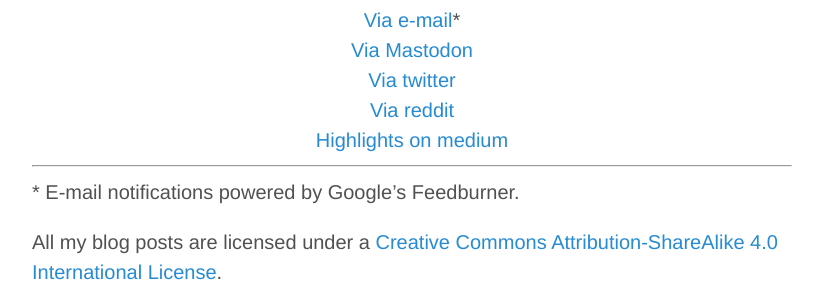
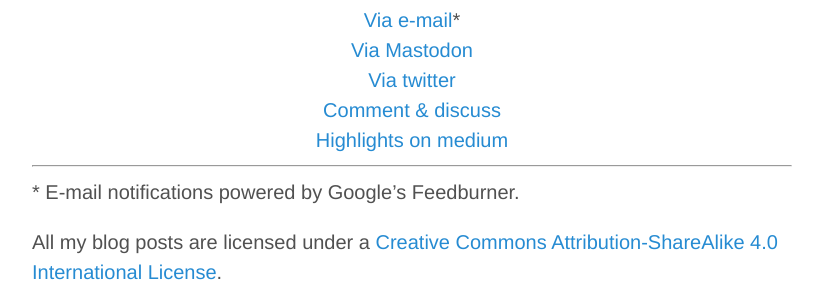
Before and after one commit to alex-esc/notes, a Jekyll site: the page built from subscribe.md, in a window 1280 px wide. Shown: the part 286-578 px from the top of the page, without its empty margins (228-1051 px from the left). Built offline with Jekyll 4.4.1, drawn with Linux system fonts in a browser that asks for light colours.

Commit message:
new variable links

```diff
--- a/_config.yml
+++ b/_config.yml
@@ -19,7 +19,10 @@ baseurl: '/post-clone'
 other:
   about: 'https://alex-esc.github.io/en_us/pages/about.html'
   comments: 'https://www.reddit.com/r/alex_esc_reddit/'
-
+  emaillist: https://feedburner.google.com/fb/a/mailverify?uri=alex-esc&amp;loc=en_US
+  activitypubfeed: https://bots.tinysubversions.com/u/alex_esc_blog_posts
+  twitterfeed: https://twitter.com/alex_esc_tweets
+  mediumfeed: https://medium.com/@alexesc
 
 ########
 # more settings
--- a/subscribe.md
+++ b/subscribe.md
@@ -8,30 +8,30 @@ title: Subscribe
 ---
 
 <div style="text-align:center">
-  <a href="https://alex-esc.github.io/posts/feed.xml">RSS feed</a>
+  <a href="{{ site.url }}{{ site.path }}/feed.xml">RSS feed</a>
 </div>
 
 
 <div style="text-align:center">
-  <a href="https://feedburner.google.com/fb/a/mailverify?uri=alex-esc&amp;loc=en_US">Via e-mail</a>*
+  <a href="{{ site.other.emaillist }}">Via e-mail</a>*
 </div>
 
 
 <div style="text-align:center">
-  <a href="https://bots.tinysubversions.com/u/alex_esc_blog_posts">Via Mastodon</a>
+  <a href="{{ site.other.activitypubfeed }}">Via Mastodon</a>
 </div>
 
 <div style="text-align:center">
-  <a href="https://twitter.com/alex_esc_tweets">Via twitter</a>
+  <a href="{{ site.other.twitterfeed }}">Via twitter</a>
 </div>
 
 
 <div style="text-align:center">
-  <a href="https://www.reddit.com/r/alex_esc_reddit/">Via reddit</a>
+  <a href="{{ site.other.comments }}">Comment & discuss</a>
 </div>
 
 <div style="text-align:center">
-  <a href="https://medium.com/@alexesc">Highlights on medium</a>
+  <a href="{{ site.other.mediumfeed }}">Highlights on medium</a>
 </div>
 
 
```
Also changed, not shown: archive.md (+1 -1 lines).
